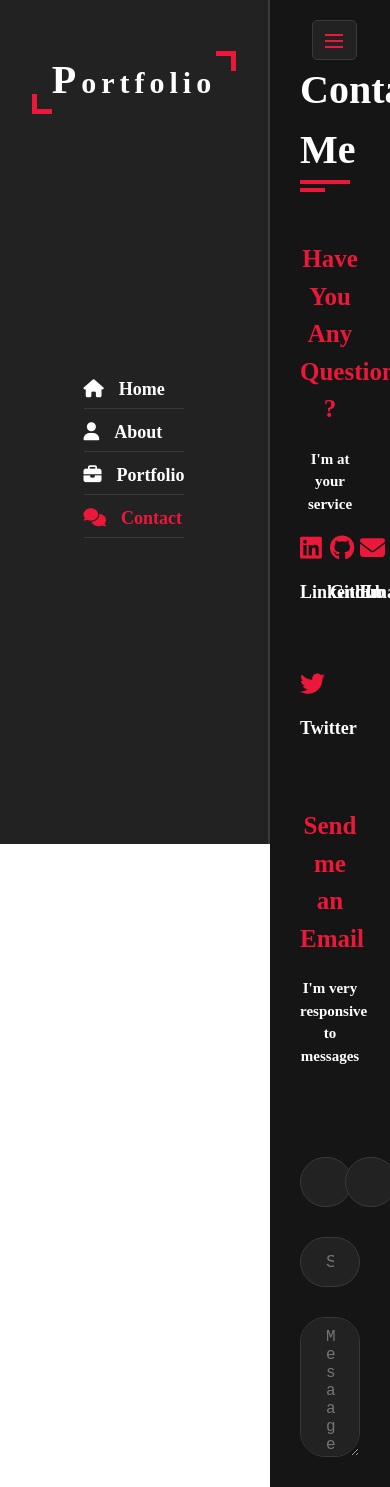
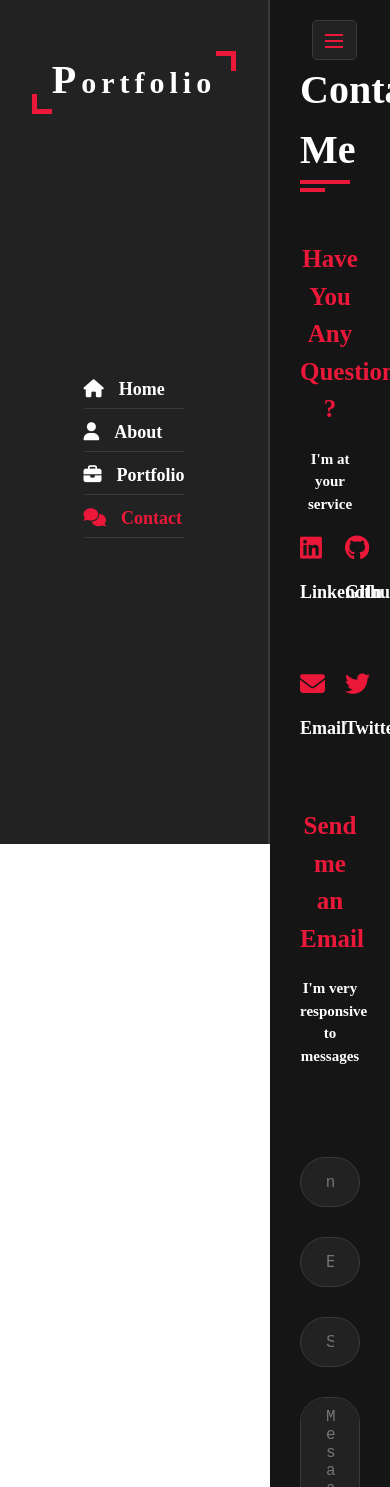
Before and after one commit to keneogu/React-Portfolio, a React (Create React App) app: page /contact in a window 390 px wide. Shown: the top 1487 px of the page. Built offline with nearby package versions, Linux system fonts and the light colour scheme; a web font is replaced by a local one.

Commit message:
Add Contact mobile page styling

```diff
--- a/src/Container/Contact/Contact.css
+++ b/src/Container/Contact/Contact.css
@@ -68,3 +68,16 @@
 	height: 50px;
 	padding: 0 50px;
 }
+@media (max-width:991px) {
+	.contact .contact-info-item {
+		flex: 0 0 50%;
+		max-width: 50%;
+	}
+}
+@media (max-width:767px) {
+	.contact .contact-form .col-6,
+	.contact .contact-form-item {
+		flex: 0 0 100%;
+		max-width: 100%;
+	}
+}
```
